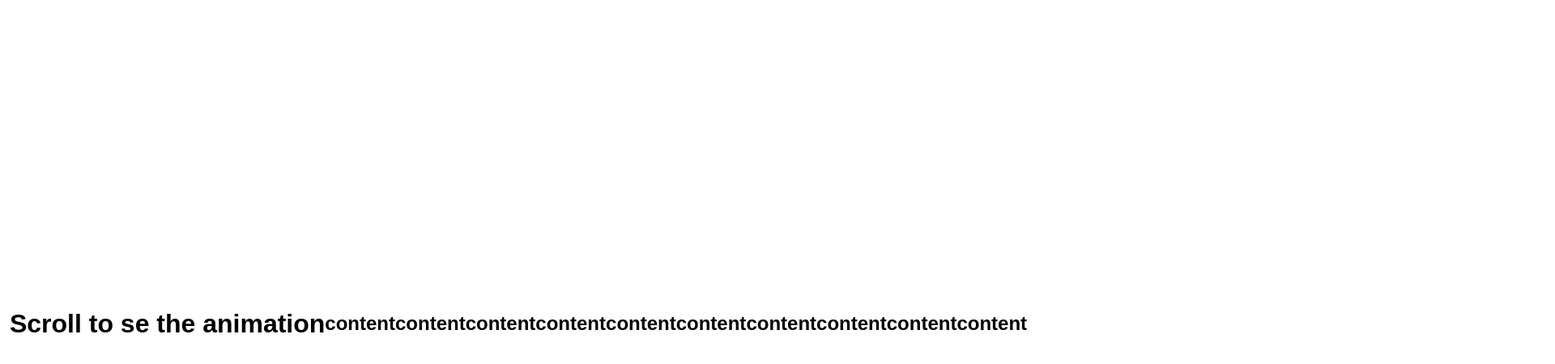
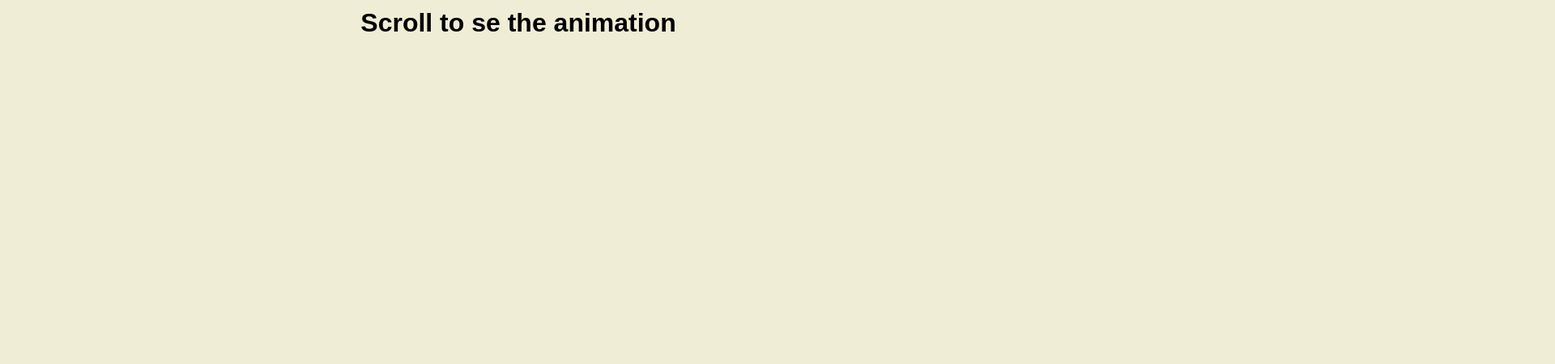
Before and after one commit to Tabita99/Scroll-Animation, a plain HTML site: page index.html in a window 1280 px wide. Shown: the top 450 px of the page at 81% size, 1920 px wide, since content can reach past the window. Drawn offline with Linux system fonts and the light colour scheme; a web font is replaced by a local one.

Commit message:
styling added

```diff
--- a/style.css
+++ b/style.css
@@ -13,11 +13,52 @@ or border it doesnt change the width  */
 */
 
 body {
+  background-color: #efedd6;
   font-family: "Muli", sans-serif;
+  display: flex;
+  flex-direction: column;
+  align-items: center;
+  justify-content: center;
+  margin: 0;
+  overflow-x: hidden;
+}
+
+h1 {
+  margin: 10px;
+}
+
+/*
+- use transform for the animation
+-
+
+*/
+.box {
+  background-color: steelblue;
+  color: #fff;
   display: flex;
   align-items: center;
   justify-content: center;
-  height: 100vh;
-  overflow: hidden;
-  margin: 0;
+  width: 400px;
+  height: 200px;
+  margin: 10px;
+  border-radius: 10px;
+  box-shadow: 2px 4px 5px rgba(0, 0, 0, 0.3);
+  transform: translateX(400%);
+  transition: transform 0.4s ease;
 }
+
+/*
+puedo selector we can select all the even elements
+- all the even boxes/ every other one
+*/
+.box:nth-of-type(even) {
+  transform: translateX(-400%);
+}
+
+.box.show {
+  transform: translateX(0);
+}
+
+.box h2 {
+  font-size: 45px;
+}
```
